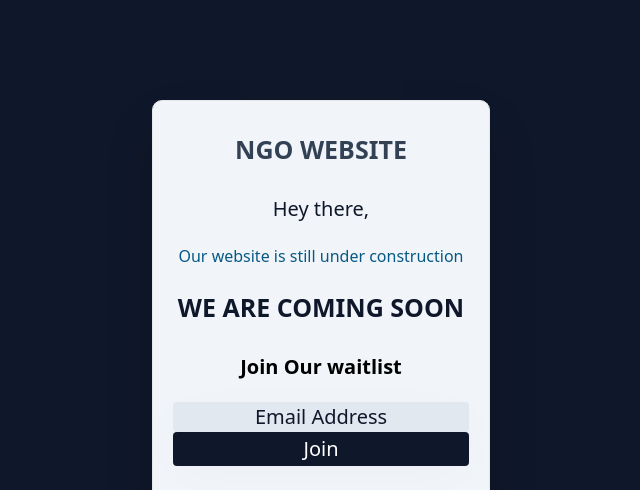
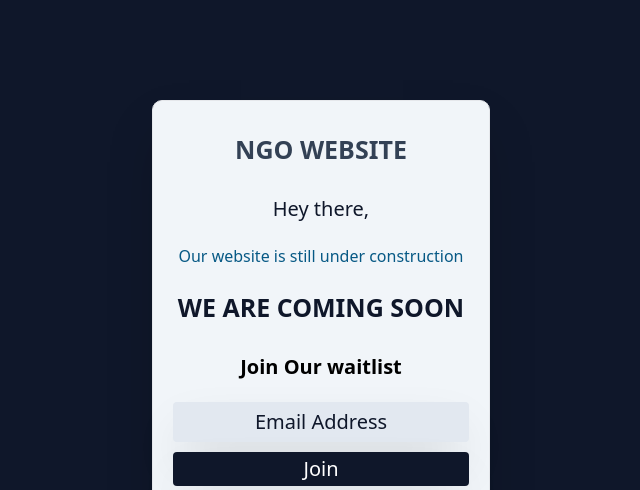
Before and after one commit to DesmondNzubechi/Coming-soon-page, a website: page index.html in a window 1280 px wide. Shown: the top 490 px of the page, without its empty margins (319-959 px from the left). Drawn offline with Linux system fonts and the light colour scheme.

Commit message:
new change

```diff
--- a/index.html
+++ b/index.html
@@ -17,10 +17,13 @@
         <h1 class="uppercase font-[700] text-slate-900 my-[6px] text-[25px] md:text-[30px]">We are coming soon</h1>
         <div class="flex flex-col items-center">
             <p class="md:text-[25px] text-[20px]  font-[600] my-[10px]">Join Our waitlist</p>
-            <form action="" class="   rounded-[5px] py-[10px] flex flex-col   px-[10px]">
+            <form action="" class="  gap-[10px]  rounded-[5px] py-[10px] flex flex-col   px-[10px]">
+               <div>
+                <input type="email" class="outline-0  bg-slate-200 shadow-2xl rounded text-center  border-0 text-[20px] py-[5px] placeholder:text-slate-900 " placeholder="Email Address">
 
-                    <input type="email" class="outline-0 bg-slate-200 shadow-2xl rounded text-center  border-0 text-[20px] placeholder:text-slate-900 " placeholder="Email Address">
-                    <button type="submit" class="bg-slate-900 rounded py-[2px] px-[10px] md:px-[25px] text-[20px] text-[#fff]">Join</button>
+               </div>
+
+                    <button type="submit" class="bg-slate-900 shadow-2xl  rounded py-[2px] px-[10px] md:px-[25px] text-[20px] text-[#fff]">Join</button>
 
             </form>
             <div class="flex flex-row gap-[10px] mt-[20px]">
```
